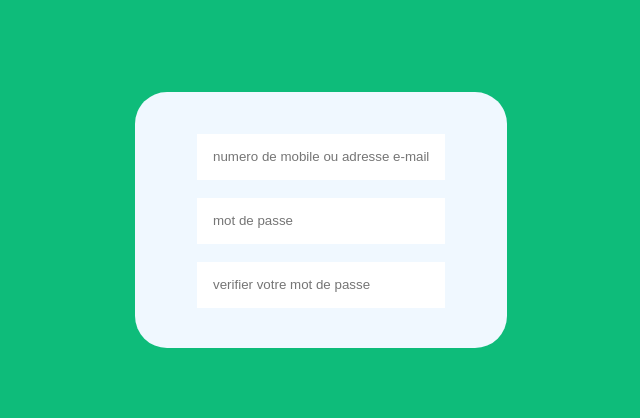
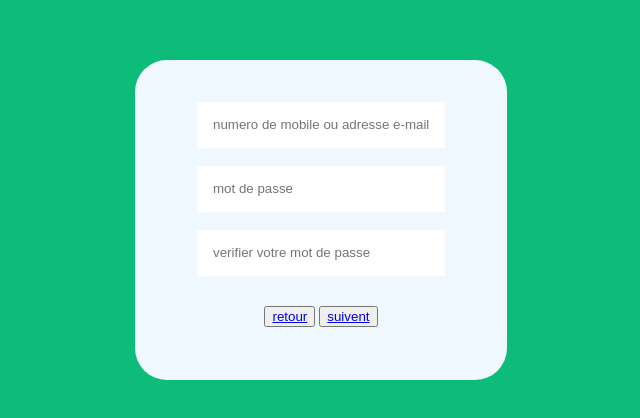
Before and after one commit to bouhennarayane0608-del/BMR, a plain HTML site: page BMR1.html in a window 1280 px wide. Shown: the part 148-566 px from the top of the page, without its empty margins (319-959 px from the left). Drawn offline with Linux system fonts and the light colour scheme.

Commit message:
Update BMR1.html

```diff
--- a/BMR1.html
+++ b/BMR1.html
@@ -16,6 +16,9 @@
  <div class="pass">
     <input class="D" type="password" placeholder="verifier votre mot de passe">
  </div>
+ <button class="button1"><a href="BMR.html">retour</a></button>
+ <button class="button2"><a href="BMR2.html">suivent</a></button>
+
  </div>
 </body>
 </html>
```
